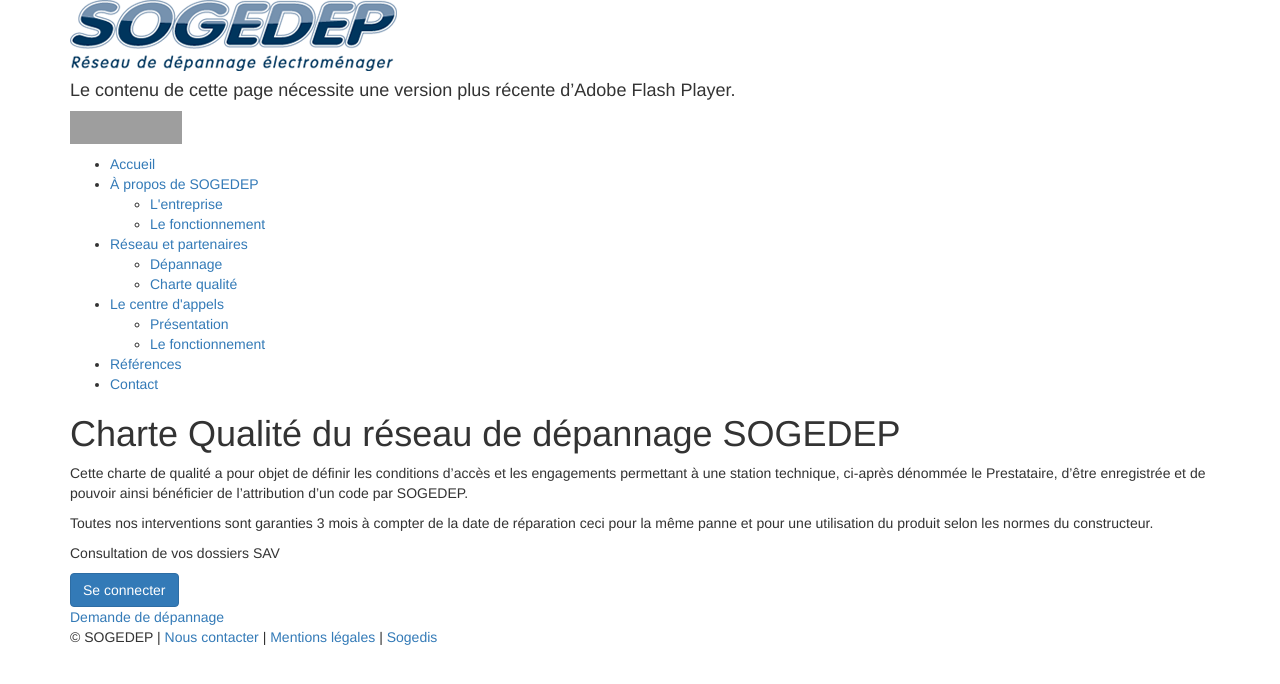
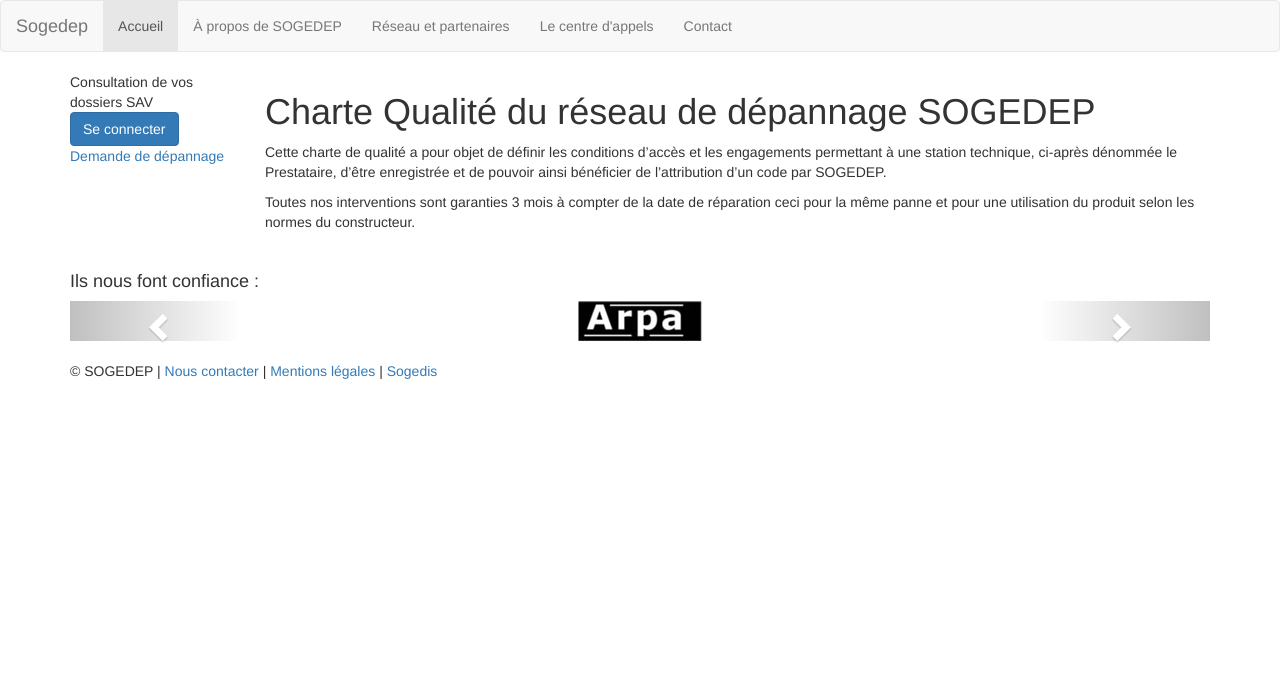
Before and after one commit to Drvonscott/Sogedep, a PHP site: template views/site/charte.html.twig in a window 1280 px wide. Shown: the top 684 px of the page. Run offline with PHP 8.4, Linux system fonts and the light colour scheme; the template is opened without the code that fills it, so the values that code supplies are empty; some libraries are stand-ins or nearby versions; grey boxes are pictures that could not be loaded.

Commit message:
Modif references template

```diff
--- a/views/layout_site.html.twig
+++ b/views/layout_site.html.twig
@@ -13,21 +13,30 @@
 </head>
 
 <body>
+
+ <nav class="navbar navbar-default">
+  <div class="container-fluid">
+   <div class="navbar-header">
+    <a class="navbar-brand" href="{{ path('home') }}">Sogedep</a>
+   </div>
+   {{ include("menu_site.html.twig") }}
+  </div>
+ </nav>
+
  <div class="container">
-
-  <a href="{{ path('home') }}"><img src="/images/depannage-electromenager.png" class="img-responsive" /></a>
-  {{ include("flash_site.html.twig") }}
-  {{ include("menu_site.html.twig") }}
-  {% block body %}{% endblock %}
-  {{ include("menu_site_gauche.html.twig") }}
-
+  <div class="row">
+   <div class="col-sm-2">{{ include("menu_site_gauche.html.twig") }}</div>
+   <div class="col-sm-10">{% block body %}{% endblock %}</div>
+  </div>
+  <br />
+  {{ include("references_site.html.twig") }}
+  <br />
   <footer class="footer">
    &copy; SOGEDEP |
    <a href="{{ path('contact') }}" title="Nous contacter">Nous contacter</a> |
    <a href="{{ path('mentions-legales') }}" title="Mentions l&eacute;gales">Mentions l&eacute;gales</a> |
    <a href="https://www.sogedis.fr/" target="_blank">Sogedis</a>
   </footer>
-
  </div>
  <script src="{{ asset('/lib/jquery/jquery.min.js') }}"></script>
  <script src="{{ asset('/lib/bootstrap/js/bootstrap.min.js') }}"></script>
--- a/views/menu_site.html.twig
+++ b/views/menu_site.html.twig
@@ -1,30 +1,27 @@
-<ul>
- <li><a href="{{ path('home') }}" >Accueil</a></li>
- <li>
-  <a href="{{ path('entreprise') }}">&Agrave; propos de&nbsp;SOGEDEP</a>
-  <ul>
+<ul class="nav navbar-nav">
+ <li class="active"><a href="{{ path('home') }}" >Accueil</a></li>
+ <li class="dropdown">
+  <a class="dropdown-toggle" data-toggle="dropdown" href="{{ path('entreprise') }}">&Agrave; propos de&nbsp;SOGEDEP</a>
+  <ul class="dropdown-menu">
    <li><a href="{{ path('entreprise') }}">L'entreprise</a></li>
    <li><a href="{{ path('fonctionnement') }}">Le fonctionnement</a></li>
   </ul>
  </li>
- <li>
-  <a href="{{ path('depannage') }}">R&eacute;seau et&nbsp;partenaires</a>
-  <ul>
+ <li class="dropdown">
+  <a class="dropdown-toggle" data-toggle="dropdown" href="{{ path('depannage') }}">R&eacute;seau et&nbsp;partenaires</a>
+  <ul class="dropdown-menu">
    <li><a href="{{ path('depannage') }}">D&eacute;pannage</a></li>
    <li><a href="{{ path('charte') }}">Charte qualit&eacute;</a></li>
   </ul>
  </li>
- <li>
-  <a href="{{ path('callcenter') }}">Le centre d'appels</a>
-  <ul>
+ <li class="dropdown">
+  <a class="dropdown-toggle" data-toggle="dropdown" href="{{ path('callcenter') }}">Le centre d'appels</a>
+  <ul class="dropdown-menu">
    <li><a href="{{ path('callcenter') }}">Pr&eacute;sentation</a></li>
    <li><a href="{{ path('fonctionnement-callcenter') }}">Le fonctionnement</a></li>
   </ul>
  </li>
  <li>
-  <a href="/fr/references.php">R&eacute;f&eacute;rences</a>
- </li>
- <li>
   <a href="{{ path('contact') }}">Contact</a>
  </li>
 </ul>
--- a/views/menu_site_gauche.html.twig
+++ b/views/menu_site_gauche.html.twig
@@ -1,6 +1,6 @@
-<div id="divconsultation">
- <p class="titconsultation">Consultation de vos dossiers SAV</p>
- <a href="{{ path('login') }}"><button type="button" class="btn btn-primary">Se connecter</button></a>
+<div>
+Consultation de vos dossiers SAV<br />
+<a href="{{ path('login') }}"><button type="button" class="btn btn-primary">Se connecter</button></a>
 </div>
 <div id="divcontact">
  <a href="{{ path('demande-de-depannage') }}">Demande de d&eacute;pannage</a>
--- /dev/null
+++ b/views/references_site.html.twig
@@ -0,0 +1,106 @@
+<h4>Ils nous font confiance :</h4>
+<div id="references" class="carousel slide" data-ride="carousel">
+ <ol class="carousel-indicators" style="display: none;">
+  <li data-target="#references" data-slide-to="0" class="active"></li>
+  <li data-target="#references" data-slide-to="1"></li>
+  <li data-target="#references" data-slide-to="2"></li>
+  <li data-target="#references" data-slide-to="3"></li>
+  <li data-target="#references" data-slide-to="4"></li>
+  <li data-target="#references" data-slide-to="5"></li>
+  <li data-target="#references" data-slide-to="6"></li>
+  <li data-target="#references" data-slide-to="7"></li>
+  <li data-target="#references" data-slide-to="8"></li>
+  <li data-target="#references" data-slide-to="9"></li>
+  <li data-target="#references" data-slide-to="10"></li>
+  <li data-target="#references" data-slide-to="11"></li>
+  <li data-target="#references" data-slide-to="12"></li>
+ </ol>
+
+ <div class="carousel-inner">
+  <div class="item active">
+   <center><a href="http://vestel-france.fr/fr/" target="_blank">
+    <img src="{{ asset('/images/ref/logo_arpa.jpg') }}" alt="Arpa" />
+   </a></center>
+  </div>
+
+  <div class="item">
+   <center><a href="http://vestel-france.fr/fr/" target="_blank">
+    <img src="{{ asset('/images/ref/logo_vestel.jpg') }}" alt="Vestel" />
+   </a></center>
+  </div>
+
+  <div class="item">
+   <center><a href="http://www.novy.fr" target="_blank">
+    <img src="{{ asset('/images/ref/logo_novy.gif') }}" alt="Novy" />
+   </a></center>
+  </div>
+
+  <div class="item">
+   <center><a href="https://www.boulanger.com" target="_blank">
+    <img src="{{ asset('/images/ref/logo_boulanger.gif') }}" alt="Boulanger" />
+   </a></center>
+  </div>
+
+  <div class="item">
+   <center><a href="https://www.magasins-u.com" target="_blank">
+    <img src="{{ asset('/images/ref/logo_superu.gif') }}" alt="Super U" />
+   </a></center>
+  </div>
+
+  <div class="item">
+   <center><a href="https://www.metro.fr" target="_blank">
+    <img src="{{ asset('/images/ref/logo_metro.gif') }}" alt="Metro" />
+   </a></center>
+  </div>
+
+  <div class="item">
+   <center><a href="https://www.carrefour.fr" target="_blank">
+    <img src="{{ asset('/images/ref/logo_carrefour.png') }}" alt="Carrefour" />
+   </a></center>
+  </div>
+
+  <div class="item">
+   <center><a href="https://www.villatech.fr" target="_blank">
+    <img src="{{ asset('/images/ref/logo_discounteo.gif') }}" alt="Discounteo" />
+   </a></center>
+  </div>
+
+  <div class="item">
+   <center><a href="http://www.finlux.cz" target="_blank">
+    <img src="{{ asset('/images/ref/logo_finlux.gif') }}" alt="Finlux" />
+   </a></center>
+  </div>
+
+  <div class="item">
+   <center><a href="http://www.sogedis.fr" target="_blank">
+    <img src="{{ asset('/images/ref/logo_sogedis.gif') }}" alt="Sogedis" />
+   </a></center>
+  </div>
+
+  <div class="item">
+   <center><a href="http://www.mistergooddeal.com" target="_blank">
+    <img src="{{ asset('/images/ref/logo_mistergooddeal.jpg') }}" alt="MisterGoodDeal" />
+   </a></center>
+  </div>
+
+  <div class="item">
+   <center><img src="{{ asset('/images/ref/logo_manutan.jpg') }}" alt="Manutan" /></center>
+  </div>
+
+  <div class="item">
+   <center><a href="http://www.ubaldi.com" target="_blank">
+    <img src="{{ asset('/images/ref/logo_ubaldi.png') }}" alt="Ubaldi" />
+   </a></center>
+  </div>
+
+ </div>
+
+ <a class="left carousel-control" href="#references" data-slide="prev">
+  <span class="glyphicon glyphicon-chevron-left"></span>
+  <span class="sr-only">Previous</span>
+ </a>
+ <a class="right carousel-control" href="#references" data-slide="next">
+  <span class="glyphicon glyphicon-chevron-right"></span>
+  <span class="sr-only">Next</span>
+ </a>
+</div>
--- a/web/css/sogedep.css
+++ b/web/css/sogedep.css
@@ -1,6 +1,11 @@
 body
  {
   padding-top: 50px;
+ }
+
+.item a
+ {
+  text-align: center;
  }
 
 .footer
```
Also changed, not shown: views/site/references.html.twig (deleted, +0 -41 lines), web/images/ref/logo_ubaldi.png (added), 1 other file.
